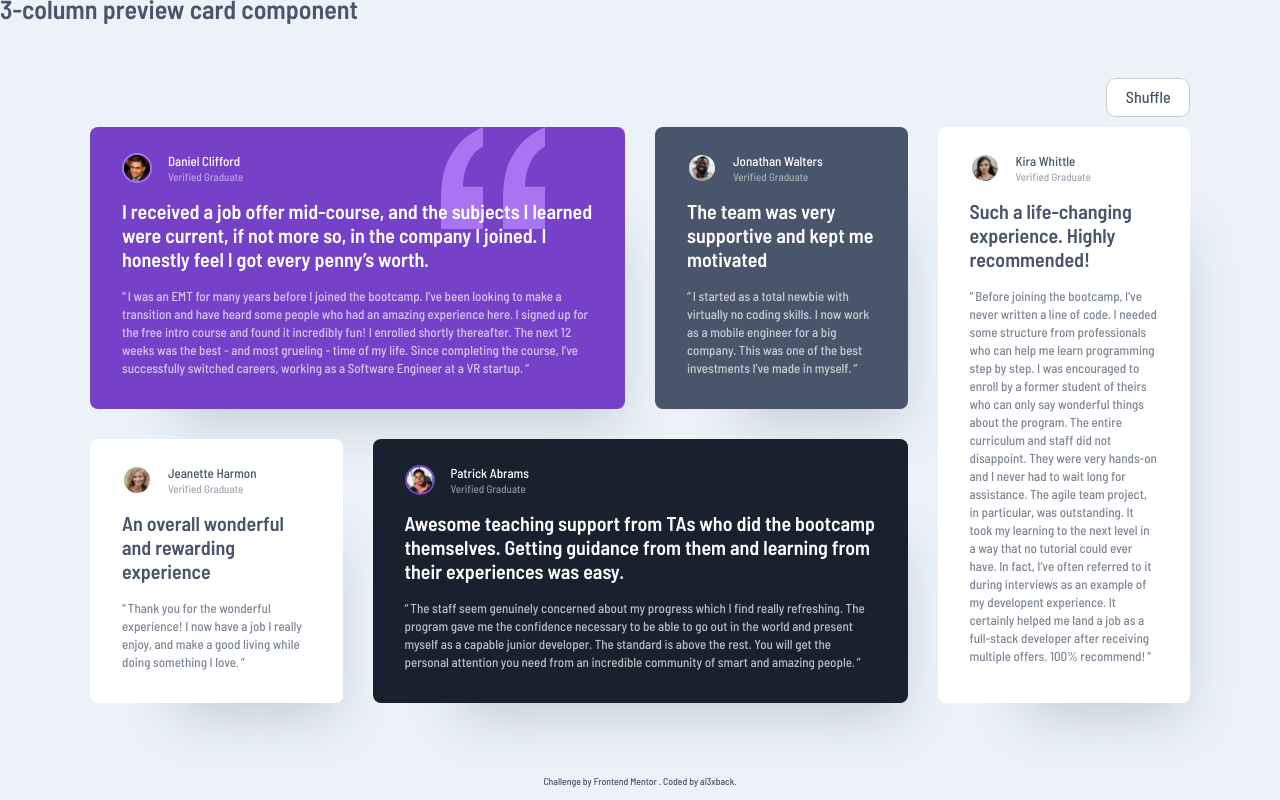
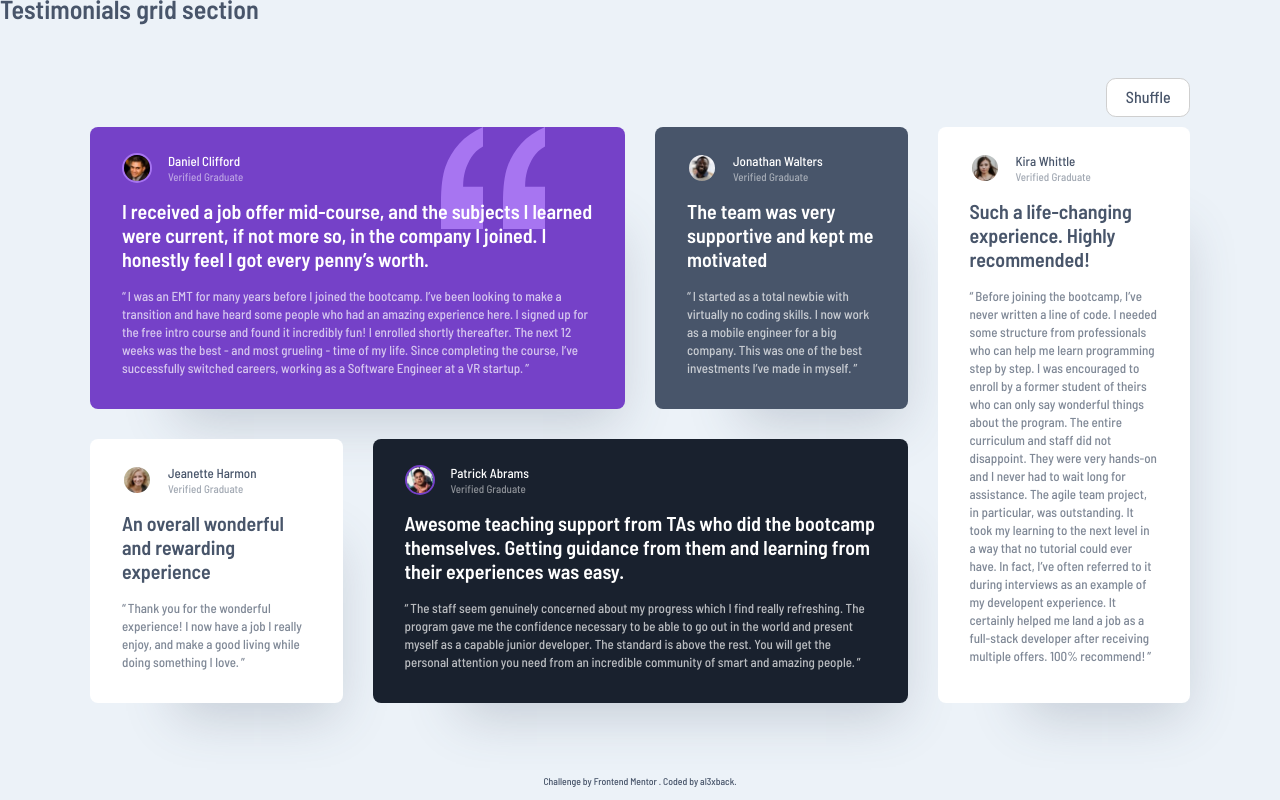
Before and after one commit to al3xback/testimonials--Frontend-Mentor, a Vue app: page / in a window 1280 px wide. Built offline with nearby package versions, Linux system fonts and the light colour scheme.

Commit message:
update title

```diff
--- a/src/components/layout/TheHeader.vue
+++ b/src/components/layout/TheHeader.vue
@@ -1,5 +1,5 @@
 <template>
 	<header>
-		<h1 class="sr-only">3-column preview card component</h1>
+		<h1 class="sr-only">Testimonials grid section</h1>
 	</header>
 </template>
```
